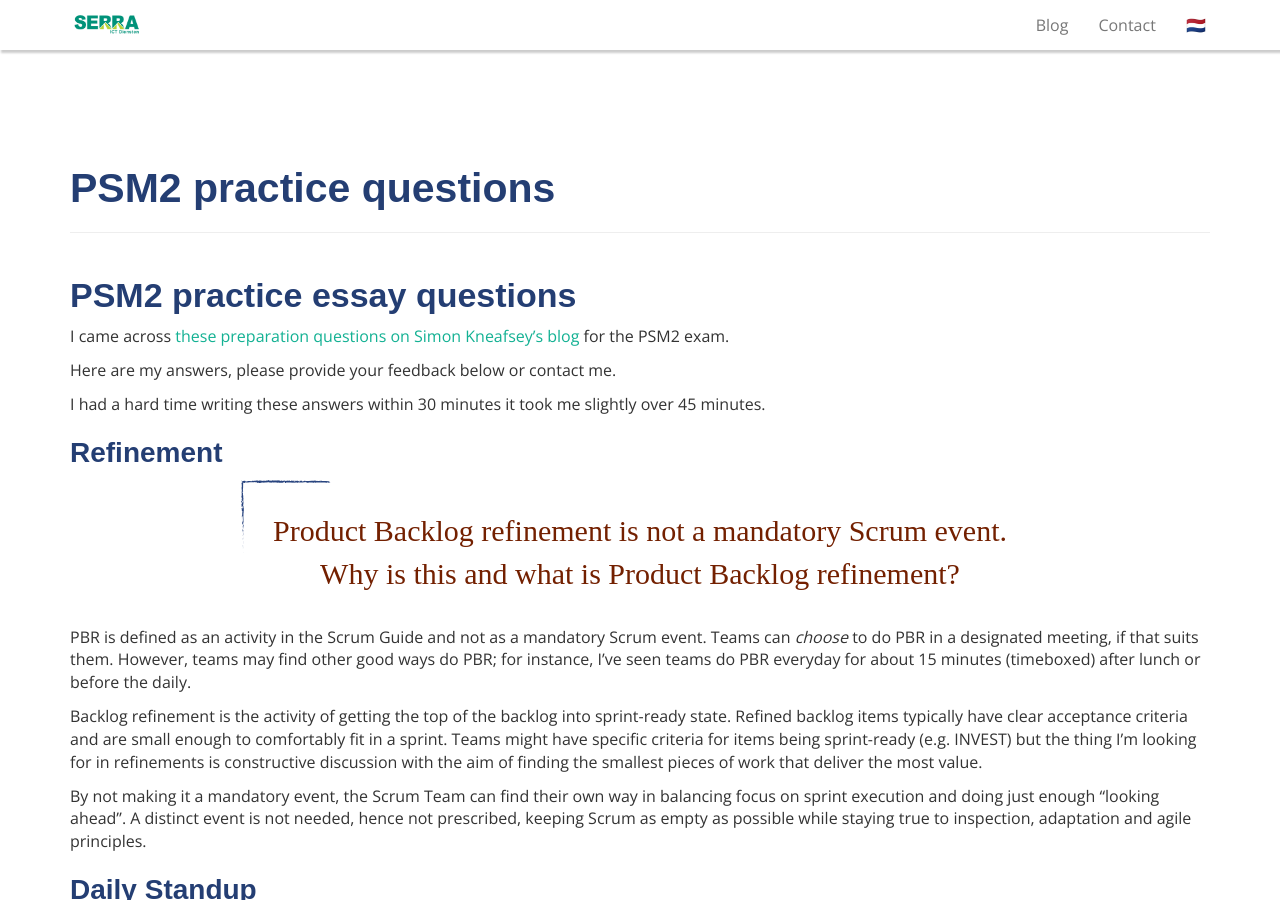
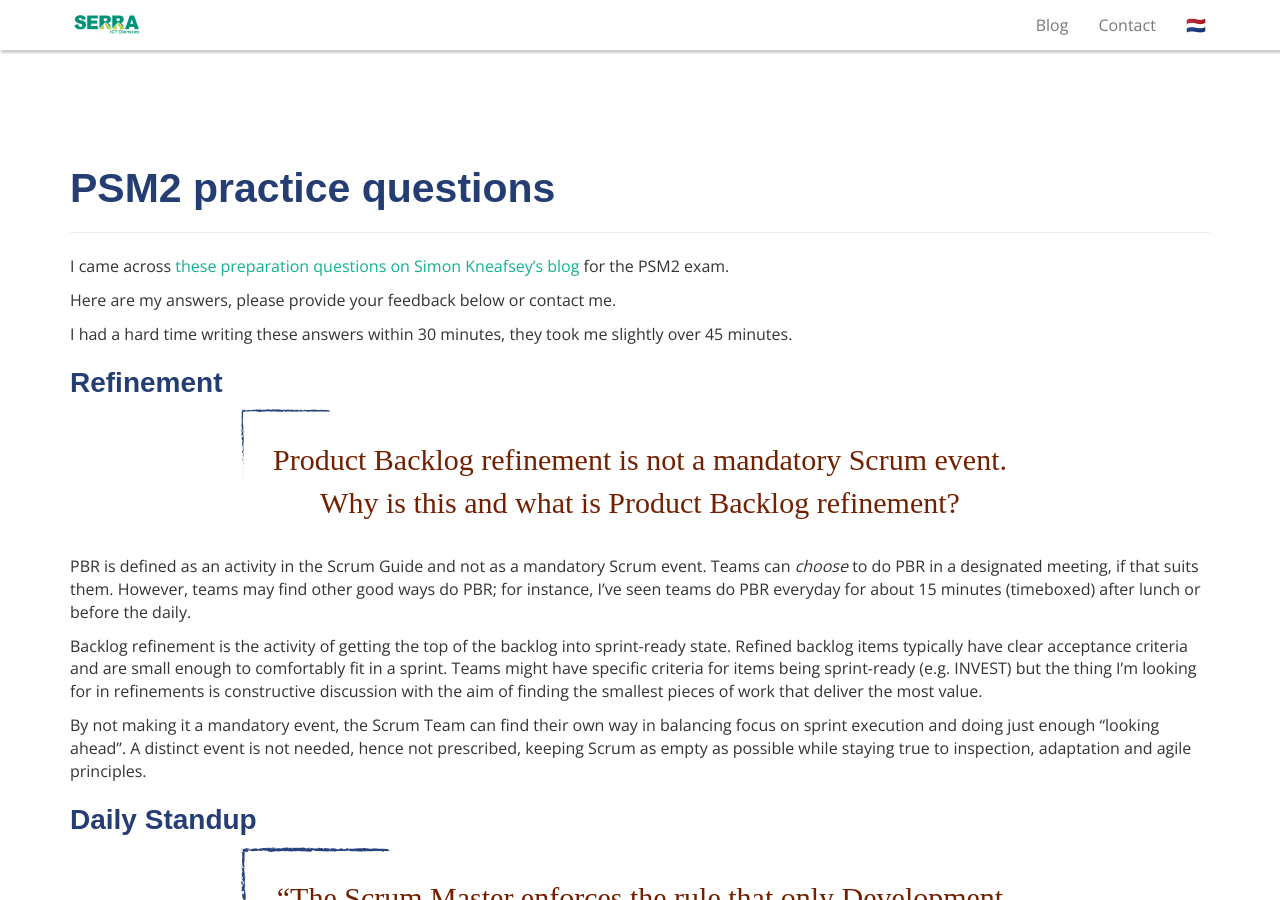
Before and after one commit to serraict/serraict.github.io, a Jekyll site: the page built from pages/01_practice_essay_questions.md, in a window 1280 px wide and 900 px high. Built offline with Jekyll 4.4.1, drawn with Linux system fonts in a browser that asks for light colours; nearby versions of some CDN libraries; some web fonts are replaced; comment, search, counter and statistics services are not loaded; some of the changed text lies outside the part shown.

Commit message:
Add comment section for feedback

```diff
--- a/pages/01_practice_essay_questions.md
+++ b/pages/01_practice_essay_questions.md
@@ -3,8 +3,6 @@
 title: PSM2 practice questions
 tagline: ""
 ---
-
-## PSM2 practice essay questions
 
 I came across
 [these preparation questions on Simon Kneafsey's blog]
@@ -12,7 +10,8 @@
 
 Here are my answers, please provide your feedback below or contact me.
 
-I had a hard time writing these answers within 30 minutes it took me slightly over 45 minutes.
+I had a hard time writing these answers within 30 minutes,
+they took me slightly over 45 minutes.
 
 ### Refinement
 
@@ -150,6 +149,8 @@
 to inspect the tough problems and adapt to them
 is what shows the truly professional Scrum Team.
 
+---
 
+{% include JB/comments %}
 
  [these preparation questions on Simon Kneafsey's blog]: http://www.thescrummaster.co.uk/assessments/professional-scrum-master-ii-psm-ii-practice-assessment/
```
